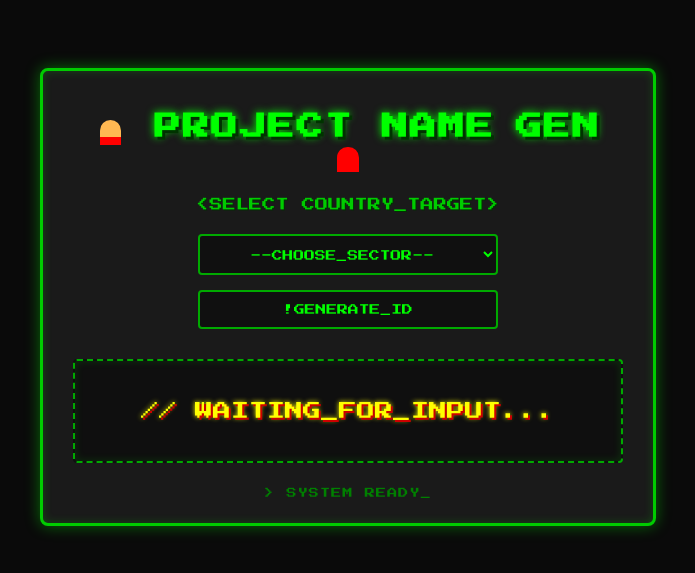
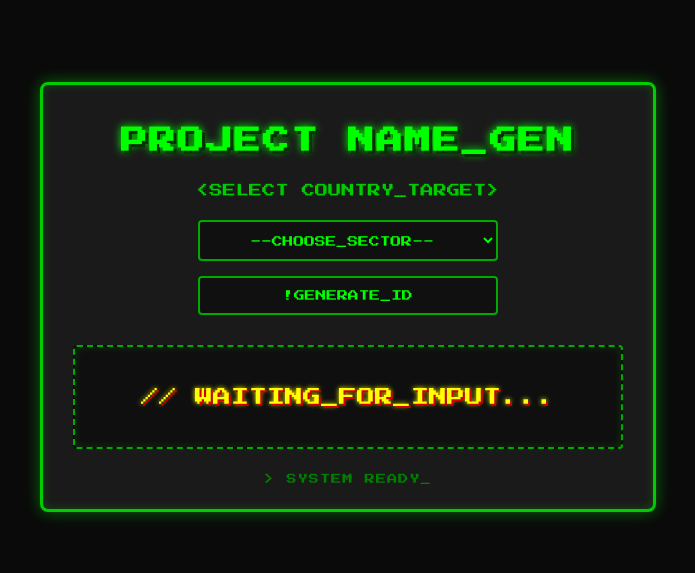
Before and after one commit to LewisRDH/ProjectNamer, a plain HTML site: page index.html in a window 1280 px wide. Shown: the part 123-696 px from the top of the page, without its empty margins (292-987 px from the left). Drawn offline with Linux system fonts and the light colour scheme.

Commit message:
Add files via upload
v.0.2

```diff
--- a/index.html
+++ b/index.html
@@ -6,7 +6,7 @@
     <title>Project Name_Generator v2</title>
     <link href="https://fonts.googleapis.com/css2?family=Press+Start+2P&display=swap" rel="stylesheet">
     <style>
-        /* style.css (same as previous version, or can be in a separate file) */
+        /* style.css */
         body {
             background-color: #0a0a0a; /* Very dark grey, almost black */
             color: #00ff00; /* Bright green */
@@ -43,20 +43,8 @@
             word-break: break-word;
         }
 
-        .cursor {
-            animation: blink 0.9s step-end infinite;
-            display: inline-block;
-            background-color: #00ff00;
-            width: 0.7em; /* Width of the cursor block */
-            height: 1em;  /* Height of the cursor block */
-            margin-left: 2px;
-            vertical-align: text-bottom;
-        }
-
-        @keyframes blink {
-            0%, 100% { opacity: 1; }
-            50% { opacity: 0; }
-        }
+        /* Removed .cursor and its animation */
+        /* Removed .ghost and its pseudo-elements */
 
         .controls {
             margin-bottom: 25px;
@@ -147,39 +135,11 @@
         .footer-text p {
             margin: 0;
         }
-
-        /* Pacman-like ghost (optional visual flair) */
-        .ghost {
-            display: inline-block;
-            width: 1em;
-            height: 1em;
-            background-color: #ff0000; /* Red ghost */
-            border-radius: 50% 50% 0 0;
-            position: relative;
-            margin: 0 5px;
-            vertical-align: middle;
-        }
-        .ghost::after {
-            content: "";
-            position: absolute;
-            bottom: -0.2em;
-            left: 0;
-            width: 100%;
-            height: 0.4em;
-            background:
-                radial-gradient(circle at 0.1em 0.1em, transparent 0.1em, #ff0000 0.1em),
-                radial-gradient(circle at 0.5em 0.1em, transparent 0.1em, #ff0000 0.1em),
-                radial-gradient(circle at 0.9em 0.1em, transparent 0.1em, #ff0000 0.1em);
-            background-size: 0.33em 0.2em; /* Adjust for pixelated look */
-        }
-        h1 .ghost {
-            font-size: 0.8em; /* Scale ghost within H1 */
-        }
     </style>
 </head>
 <body>
     <div class="container">
-        <h1><span class="ghost" style="background-color: #ffb852;"></span> PROJECT NAME<span class="cursor"></span>GEN <span class="ghost" style="background-color: #ff0000;"></span></h1>
+        <h1>PROJECT NAME_GEN</h1>
         <div class="controls">
             <label for="country-select">&lt;SELECT COUNTRY_TARGET&gt;</label>
             <select id="country-select"></select>
@@ -194,7 +154,7 @@
     </div>
 
     <script>
-        // script.js
+        // script.js (JavaScript remains the same as previous version)
         const citiesByCountry = {
             "USA": [
                 "New York", "Los Angeles", "Chicago", "Houston", "Phoenix", "Philadelphia", "San Antonio", "San Diego", "Dallas", "San Jose",
@@ -286,13 +246,8 @@
                 if (cities.length > 0) {
                     const randomIndex = Math.floor(Math.random() * cities.length);
                     const randomCity = cities[randomIndex];
-                    // Generate a random number between 1 and 9999
                     const randomNumber = Math.floor(Math.random() * 9999) + 1;
-                    // Pad with leading zeros to make it 4 digits if you prefer (e.g., 0007, 0089, 0123, 4567)
-                    // const randomNumberFormatted = String(randomNumber).padStart(4, '0');
-                    // If not padding, just use randomNumber
-
-                    const formattedProjectName = `${randomCity}-${randomNumber}`; // Using randomNumber directly as per "max 4 digits"
+                    const formattedProjectName = `${randomCity}-${randomNumber}`;
 
                     projectNameOutputP.textContent = `PROJECT: ${formattedProjectName.toUpperCase()}`;
                     projectNameOutputP.style.color = '#ffff00';
```
